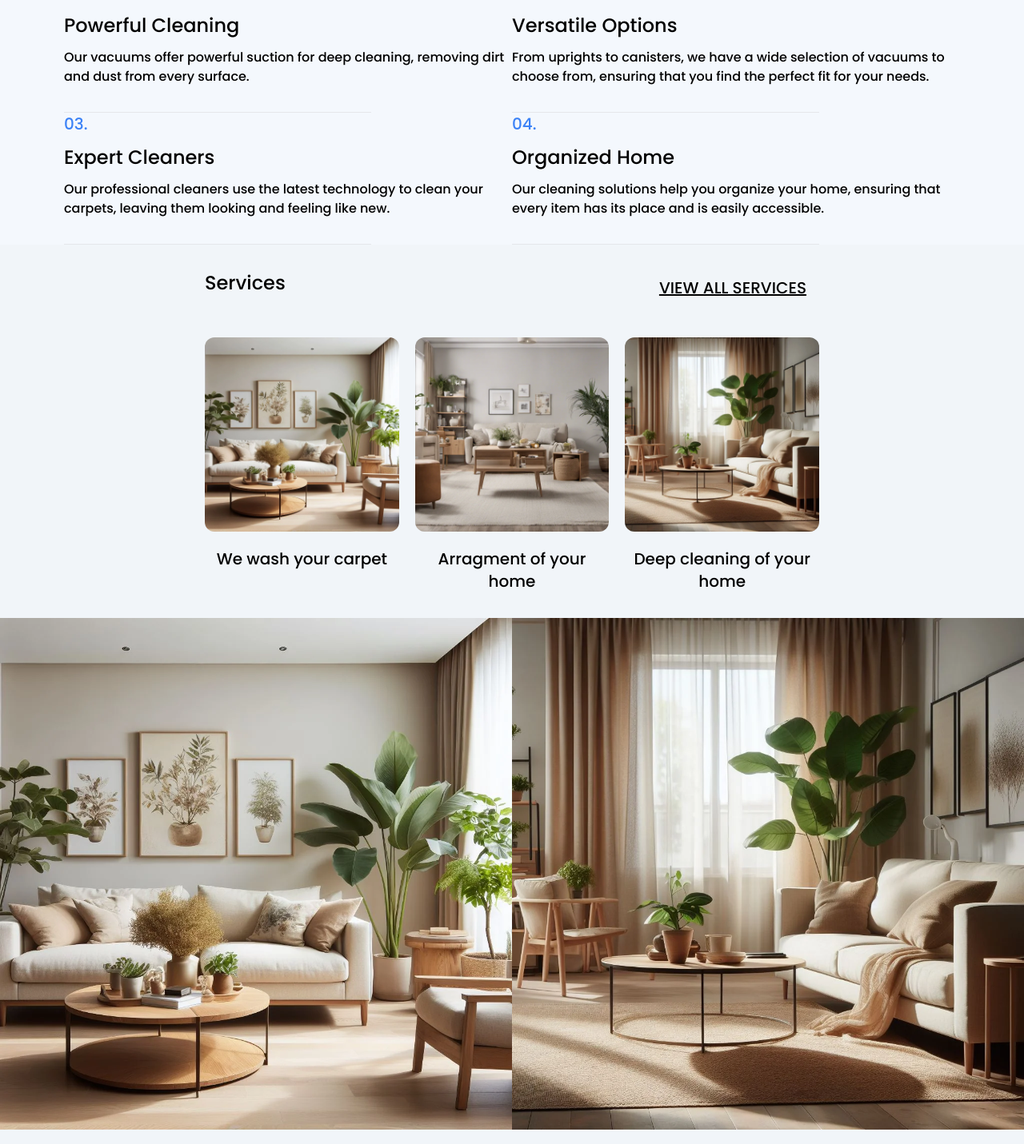
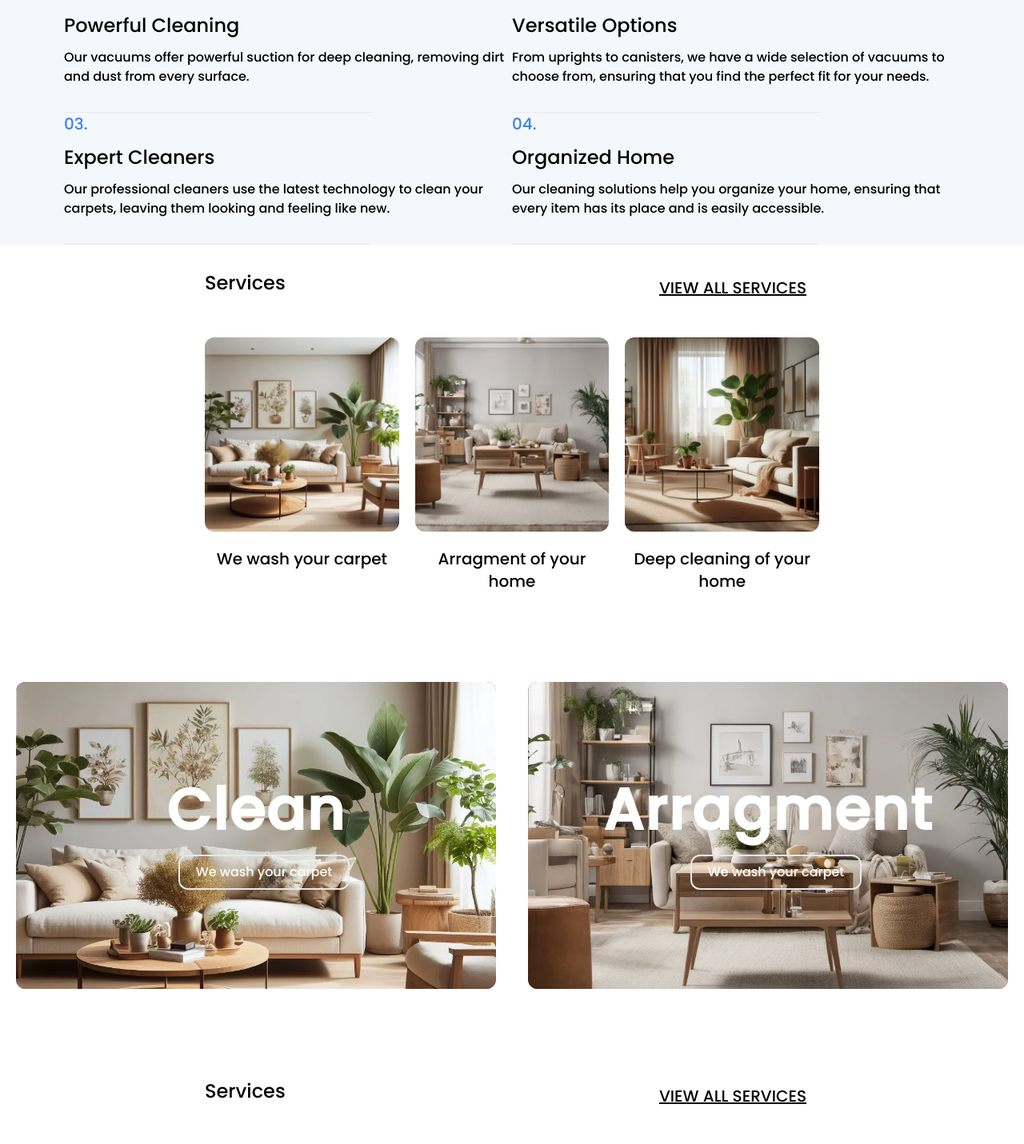
Before and after one commit to DereckAn/detona, a Next.js app: page / in a window 1280 px wide. Shown: the part 2182-3613 px from the top of the page at 80% size. Built offline with nearby package versions, Linux system fonts and the light colour scheme.

Commit message:
until review

```diff
--- a/app/(root)/page.tsx
+++ b/app/(root)/page.tsx
@@ -5,6 +5,8 @@ import Texto from "./sections/texto";
 import Abilities from "./sections/abilities";
 import Services from "./sections/services";
 import TwoPictures from "./sections/twopictures";
+import FriendlyEnviroment from "./sections/friendlyenvi";
+import Reviews from "./sections/reviews";
 
 export default function Home() {
   return (
@@ -16,6 +18,10 @@ export default function Home() {
       <Abilities />
       <Services />
       <TwoPictures />
+      <Services />
+      <FriendlyEnviroment />
+      <Reviews />
+
     </>
   );
 }
--- /dev/null
+++ b/app/(root)/sections/friendlyenvi.tsx
@@ -0,0 +1,21 @@
+import { planty } from "@/assets/images";
+import Container from "@/components/ui/container";
+import Image from "next/image";
+
+const FriendlyEnviroment = () => {
+  return (
+    <section className="bg-secondary py-20">
+      <Container className="flex items-center justify-evenly flex-col-reverse md:flex-row mg:gap-0 gap-8">
+        <p className="max-w-lg text-lg">
+          At Detona Clean, we are committed to sustainability. Our products are
+          designed to last, reducing waste and environmental impact. Our
+          cleaning solutions are eco-friendly, ensuring a safe and healthy home
+          for you and your family.
+        </p>
+        <Image src={planty} alt="plantita" className="rounded-full w-60" />
+      </Container>
+    </section>
+  );
+};
+
+export default FriendlyEnviroment;
--- /dev/null
+++ b/app/(root)/sections/reviews.tsx
@@ -0,0 +1,20 @@
+import { reviews } from "@/assets/constants";
+import Testimonial2 from "@/components/ui/card-testimonial";
+import Container from "@/components/ui/container";
+
+const Reviews = () => {
+  return (
+    <section className="bg-white">
+      <Container>
+        <div>
+          <h2>Our Customers speak for us</h2>
+        </div>
+        <div>
+          <Testimonial2 job={reviews[0].job} image={reviews[0].image} name={reviews[0].name} text={reviews[0].text}/>
+        </div>
+      </Container>
+    </section>
+  );
+};
+
+export default Reviews;
--- a/app/(root)/sections/services.tsx
+++ b/app/(root)/sections/services.tsx
@@ -4,7 +4,7 @@ import Container from "@/components/ui/container";
 
 const Services = () => {
   return (
-    <section>
+    <section className="bg-white">
       <Container>
         <div className="flex justify-between">
           <h2 className="text-2xl">Services</h2>
--- a/app/(root)/sections/twopictures.tsx
+++ b/app/(root)/sections/twopictures.tsx
@@ -1,15 +1,30 @@
-import { sala, sala2, sala3 } from "@/assets/images";
+import { cardclean } from "@/assets/constants";
+import { sala2, sala3 } from "@/assets/images";
+import CardClean from "@/components/ui/card-clean";
 import Image from "next/image";
 
 const TwoPictures = () => {
   return (
-    <section className="flex">
-      <div className="img-container">
-        <Image src={sala3} alt="image" className="img-fluid" />
+    <section className="flex py-20 px-5 flex-col md:flex-row items-center justify-center gap-10 bg-white ">
+      {/* <div className=" rounded-xl h-96 ">
+        <Image
+          src={sala3}
+          alt="image"
+          className="rounded-xl  object-cover h-96  z-0"
+        />
       </div>
-      <div className="img-container">
-        <Image src={sala2} alt="image" className="img-fluid" />
-      </div>
+      <div className="h-96  hover:bg-black  ">
+        <Image
+          src={sala2}
+          alt="image"
+          className=" rounded-xl  object-cover h-96 "
+        />
+      </div> */}
+
+      {cardclean.map((card) => (
+        <CardClean {...card} key={card.title} />
+      ))}
+
     </section>
   );
 };
--- a/assets/constants.tsx
+++ b/assets/constants.tsx
@@ -79,6 +79,29 @@ export const services = [
   },
 ];
 
+export const cardclean = [
+  {
+    image: sala3,
+    title: "Clean",
+    description: "We wash your carpet",
+  },
+  {
+    image: sala,
+    title: "Arragment",
+    description: "We wash your carpet",
+
+  },
+];
+
+export const reviews = [
+  {
+    text:"Lorem ipsum dolor sit amet, consectetur adipiscing elit. Sed euismod, diam quis accumsan fermentum, odio nibh ultricies nunc, quis aliquam nisl nunc quis nunc. Sed euismod, diam quis accumsan fermentum, odio nibh ultricies nunc, quis aliquam nisl nunc quis nunc.",
+    name:"Elba Moreno",
+    job:"SEO, ElementumUI",
+    image: sala3,
+  }
+];
+
 export const tecnologies = [
   {
     name: "HTML",
--- a/assets/images/index.tsx
+++ b/assets/images/index.tsx
@@ -8,5 +8,6 @@ import room from "./room.webp";
 import sala from "./sala.webp";
 import sala2 from "./sala2.webp";
 import sala3 from "./sala3.webp";
+import planty from "./planty.webp";
 
-export { larga, trap, logo, logoBlack, vacu, asp, room, sala, sala2, sala3 };
+export { larga, trap, logo, logoBlack, vacu, asp, room, sala, sala2, sala3, planty };
--- /dev/null
+++ b/components/ui/card-clean.tsx
@@ -0,0 +1,32 @@
+import { asp } from "@/assets/images";
+import Image, { StaticImageData } from "next/image";
+
+interface CardCleanProps {
+    title: string;
+    image: StaticImageData;
+    description: string;
+};
+
+const CardClean = ({title, image, description} : CardCleanProps) => {
+  return (
+    <div className="bg-red-700  flex relative rounded-xl h-96 w-full items-center justify-center group">
+      <Image
+        src={image}
+        alt="hero image"
+        layout="fill"
+        objectFit="cover"
+        objectPosition="center"
+        className=" z-0 absolute rounded-xl  w-full"
+      />
+      <div className="absolute w-full h-full bg-black opacity-0 group-hover:opacity-40 z-10"></div>
+      <div className="relative z-10 my-20 flex flex-col space-y-5 items-center justify-center">
+        <h1 className="text-7xl font-black text-white tracking-wide ">{title} </h1>
+        <button className="bg-transparent text-white px-5 py-2 rounded-xl ml-5 border-2 group-hover:bg-white group-hover:text-black z-0" >
+            {description}
+        </button>
+      </div>
+    </div>
+  );
+};
+
+export default CardClean;
--- /dev/null
+++ b/components/ui/card-testimonial.tsx
@@ -0,0 +1,35 @@
+import Image, { StaticImageData } from 'next/image';
+
+interface Testimonial2Props {
+    text:string,
+    name:string,
+    job:string,
+    image:StaticImageData,
+};
+
+const Testimonial2 = ( {text, name, job, image} : Testimonial2Props) => {
+  return (
+    <div className="flex flex-col gap-6 bg-white dark:bg-[#202023] p-8 rounded-xl drop-shadow-xl max-w-lg">
+      <p className="text-gray-400">
+        {text}
+      </p>
+      <div className="flex items-center gap-4">
+        <div className="relative w-16 h-16">
+          <Image
+            src={image}
+            alt="Image"
+            fill
+            loading="lazy"
+            className="object-cover rounded-full ring-4 ring-gray-300 dark:ring-[#0A0A0B]/30"
+          />
+        </div>
+        <div>
+          <h3 className="text-indigo-500 font-bold">{name}</h3>
+          <p className="text-gray-500 dark:text-white font-medium">{job}</p>
+        </div>
+      </div>
+    </div>
+  );
+};
+
+export default Testimonial2;
```
Also changed, not shown: assets/images/planty.webp (added).
